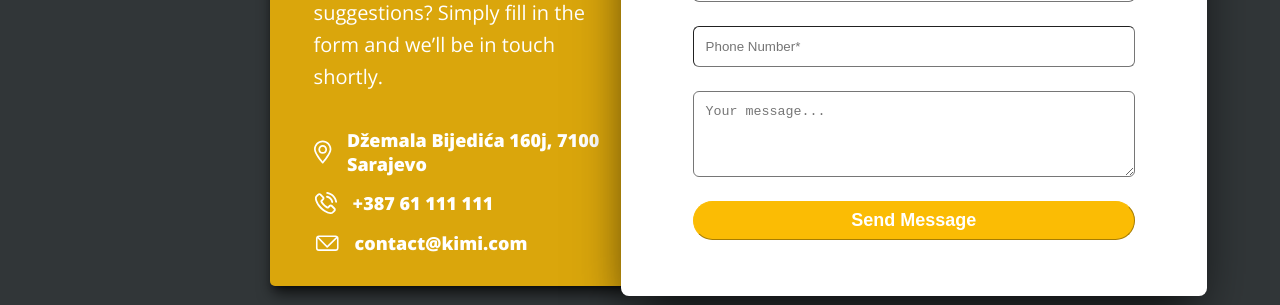
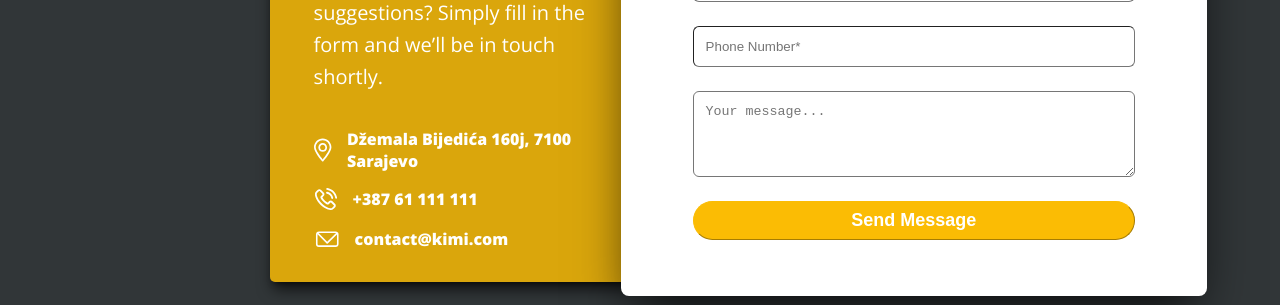
Before and after one commit to Zuka-13/Kimi, a React (Vite) app: page /contact in a window 1280 px wide. Shown: the part 880-1185 px from the top of the page. Built offline with nearby package versions, Linux system fonts and the light colour scheme.

Commit message:
Changing font size on contact form

```diff
--- a/src/components/ContactForm.tsx
+++ b/src/components/ContactForm.tsx
@@ -21,17 +21,17 @@ const ContactForm: FunctionComponent = () => {
               {/* Location */}
               <div className="flex flex-row items-center gap-[15px]">
                 <img className="h-6 w-[18.4px]" loading="lazy" alt="" src="/group-3893.svg" />
-                <div className="flex-1 font-black">Džemala Bijedića 160j, 7100 Sarajevo</div>
+                <div className="flex-1 font-black text-base">Džemala Bijedića 160j, 7100 Sarajevo</div>
               </div>
               {/* Phone number */}
               <div className="flex flex-row items-center gap-[15px]">
                 <img className="w-6 h-6" loading="lazy" alt="" src="/noun-phone-3612570-1.svg" />
-                <div className="flex-1 font-black">+387 61 111 111</div>
+                <div className="flex-1 font-black text-base">+387 61 111 111</div>
                 {/* Email */}
               </div>
               <div className="flex flex-row items-center gap-[15px]">
                 <img className="h-[26px] w-[26px]" loading="lazy" alt="" src="/noun-email-247564-1.svg" />
-                <div className="font-black">contact@kimi.com</div>
+                <div className="font-black text-base">contact@kimi.com</div>
               </div>
             </div>
           </div>
```
